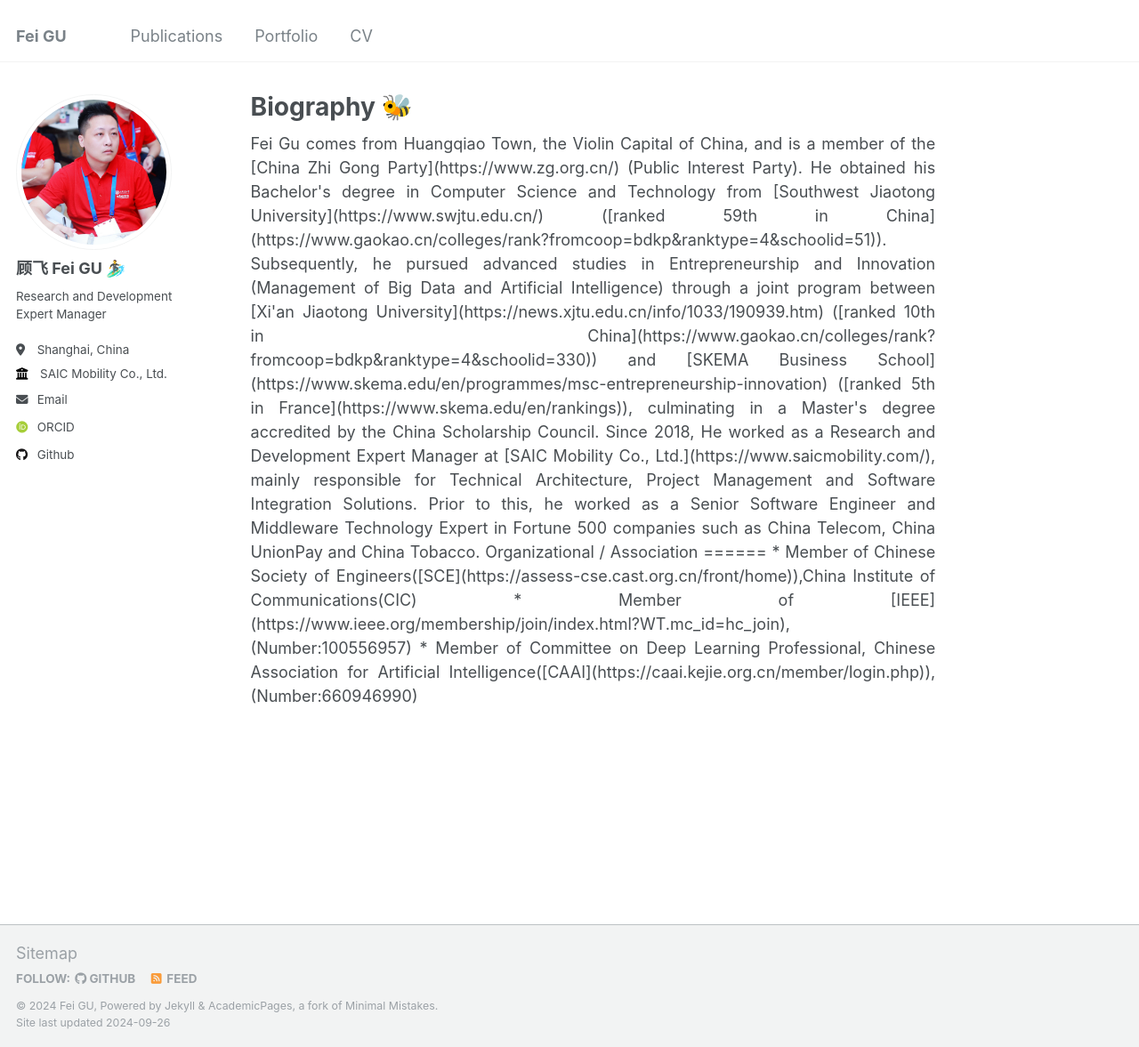
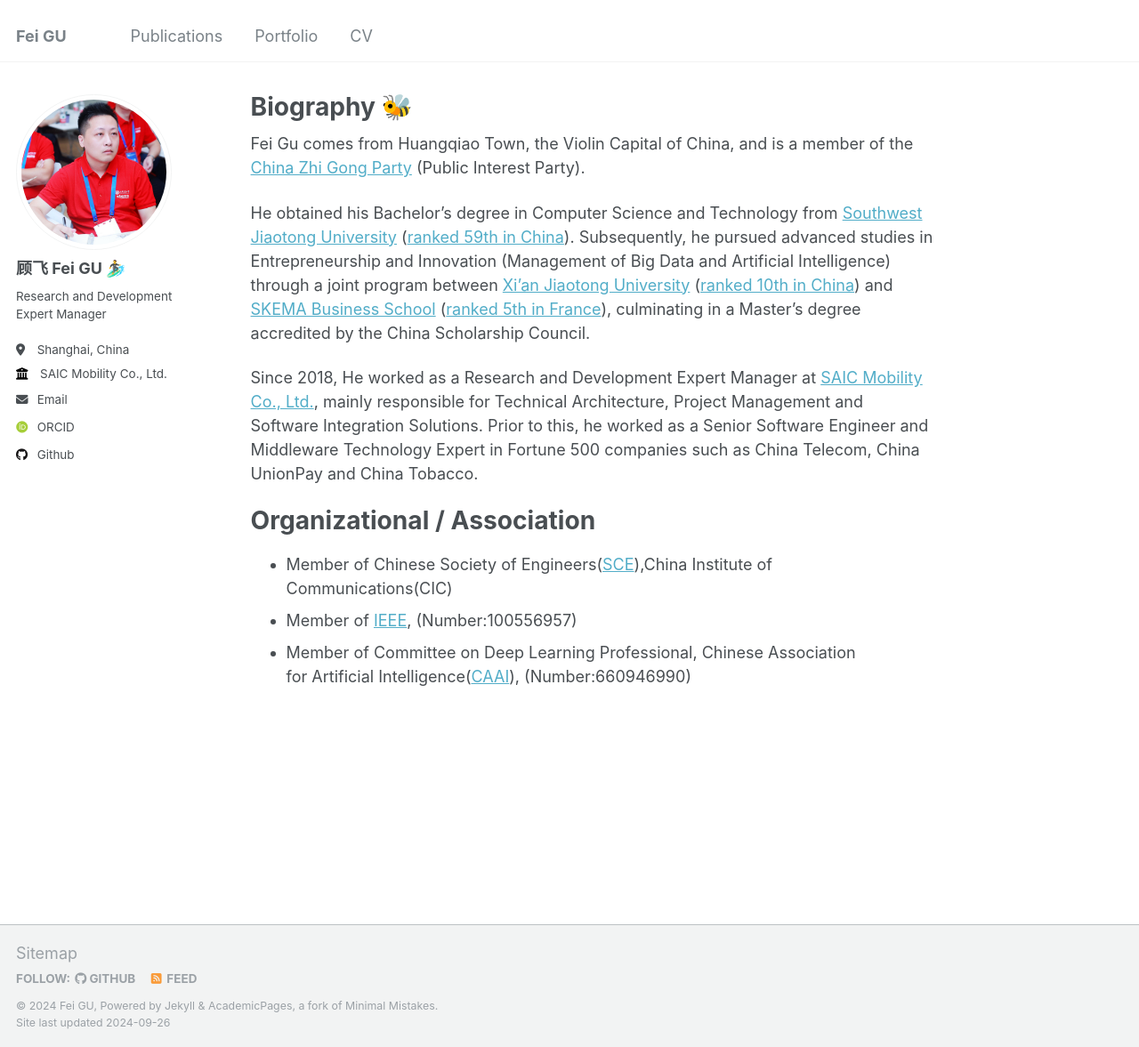
Before and after one commit to rongmax-gufei/rongmax-gufei.github.io, a Jekyll site: the page built from _pages/about.md, in a window 1280 px wide and 1177 px high. Shown: the whole window at 89% size. Built offline with Jekyll 4.4.1, drawn with Linux system fonts in a browser that asks for light colours; some web fonts are replaced.

Commit message:
Update about.md

```diff
--- a/_pages/about.md
+++ b/_pages/about.md
@@ -7,11 +7,9 @@ redirect_from:
   - /about.html
 ---
 
-<div style="text-align: justify;">
+Fei Gu comes from Huangqiao Town, the Violin Capital of China, and is a member of the [China Zhi Gong Party](https://www.zg.org.cn) (Public Interest Party).
 
-Fei Gu comes from Huangqiao Town, the Violin Capital of China, and is a member of the [China Zhi Gong Party](https://www.zg.org.cn/) (Public Interest Party).
-
-He obtained his Bachelor's degree in Computer Science and Technology from [Southwest Jiaotong University](https://www.swjtu.edu.cn/) ([ranked 59th in China](https://www.gaokao.cn/colleges/rank?fromcoop=bdkp&ranktype=4&schoolid=51)). Subsequently, he pursued advanced studies in Entrepreneurship and Innovation (Management of Big Data and Artificial Intelligence) through a joint program between [Xi'an Jiaotong University](https://news.xjtu.edu.cn/info/1033/190939.htm) ([ranked 10th in China](https://www.gaokao.cn/colleges/rank?fromcoop=bdkp&ranktype=4&schoolid=330)) and [SKEMA Business School](https://www.skema.edu/en/programmes/msc-entrepreneurship-innovation) ([ranked 5th in France](https://www.skema.edu/en/rankings)), culminating in a Master's degree accredited by the China Scholarship Council.
+He obtained his Bachelor's degree in Computer Science and Technology from [Southwest Jiaotong University](https://www.swjtu.edu.cn) ([ranked 59th in China](https://www.gaokao.cn/colleges/rank?fromcoop=bdkp&ranktype=4&schoolid=51)). Subsequently, he pursued advanced studies in Entrepreneurship and Innovation (Management of Big Data and Artificial Intelligence) through a joint program between [Xi'an Jiaotong University](https://news.xjtu.edu.cn/info/1033/190939.htm) ([ranked 10th in China](https://www.gaokao.cn/colleges/rank?fromcoop=bdkp&ranktype=4&schoolid=330)) and [SKEMA Business School](https://www.skema.edu/en/programmes/msc-entrepreneurship-innovation) ([ranked 5th in France](https://www.skema.edu/en/rankings)), culminating in a Master's degree accredited by the China Scholarship Council.
 
 Since 2018, He worked as a Research and Development Expert Manager at [SAIC Mobility Co., Ltd.](https://www.saicmobility.com/), mainly responsible for Technical Architecture, Project Management and Software Integration Solutions. Prior to this, he worked as a Senior Software Engineer and Middleware Technology Expert in Fortune 500 companies such as China Telecom, China UnionPay and China Tobacco.
 
@@ -20,5 +18,3 @@ Organizational / Association
 *  Member of Chinese Society of Engineers([SCE](https://assess-cse.cast.org.cn/front/home)),China Institute of Communications(CIC)
 *  Member of [IEEE](https://www.ieee.org/membership/join/index.html?WT.mc_id=hc_join), (Number:100556957)
 *  Member of Committee on Deep Learning Professional, Chinese Association for Artificial Intelligence([CAAI](https://caai.kejie.org.cn/member/login.php)), (Number:660946990)
-
-</div>
```
